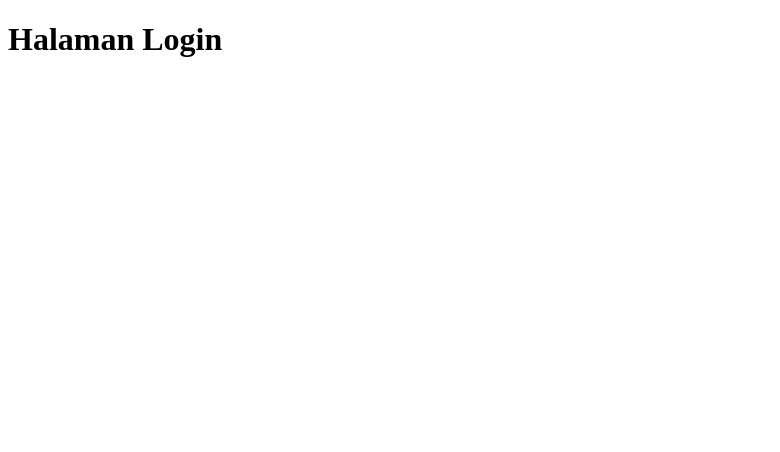
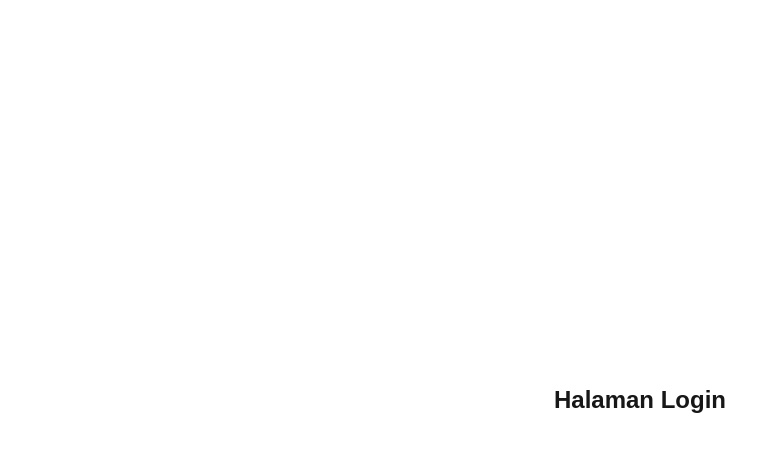
Before and after one commit to abilliansyah/ProjectTripGo, a Next.js app in the folder travel-web/: page /login in a window 1280 px wide. Shown: the top 452 px of the page, without its empty margins (0-780 px from the left). Built offline with nearby package versions, Linux system fonts and the light colour scheme.

Commit message:
login page

```diff
--- a/travel-web/app/layout.tsx
+++ b/travel-web/app/layout.tsx
@@ -1,23 +1,10 @@
-// app/layout.tsx
+import "./globals.css";
+import { ReactNode } from "react";
 
-import React from 'react';
-
-// Tipe untuk Props Layout (children)
-interface RootLayoutProps {
-  children: React.ReactNode;
-}
-
-export default function RootLayout({ children }: RootLayoutProps) {
+export default function RootLayout({ children }: { children: ReactNode }) {
   return (
-    <html lang="en">
-      <head>
-        <title>TripGo</title>
-        {/* Tambahkan tag meta lain di sini */}
-      </head>
-      <body>
-        {/* CHILDREN di sini akan merender semua rute lainnya, termasuk AuthLayout dan LoginPage */}
-        {children}
-      </body>
+    <html lang="id">
+      <body>{children}</body>
     </html>
   );
 }
```
